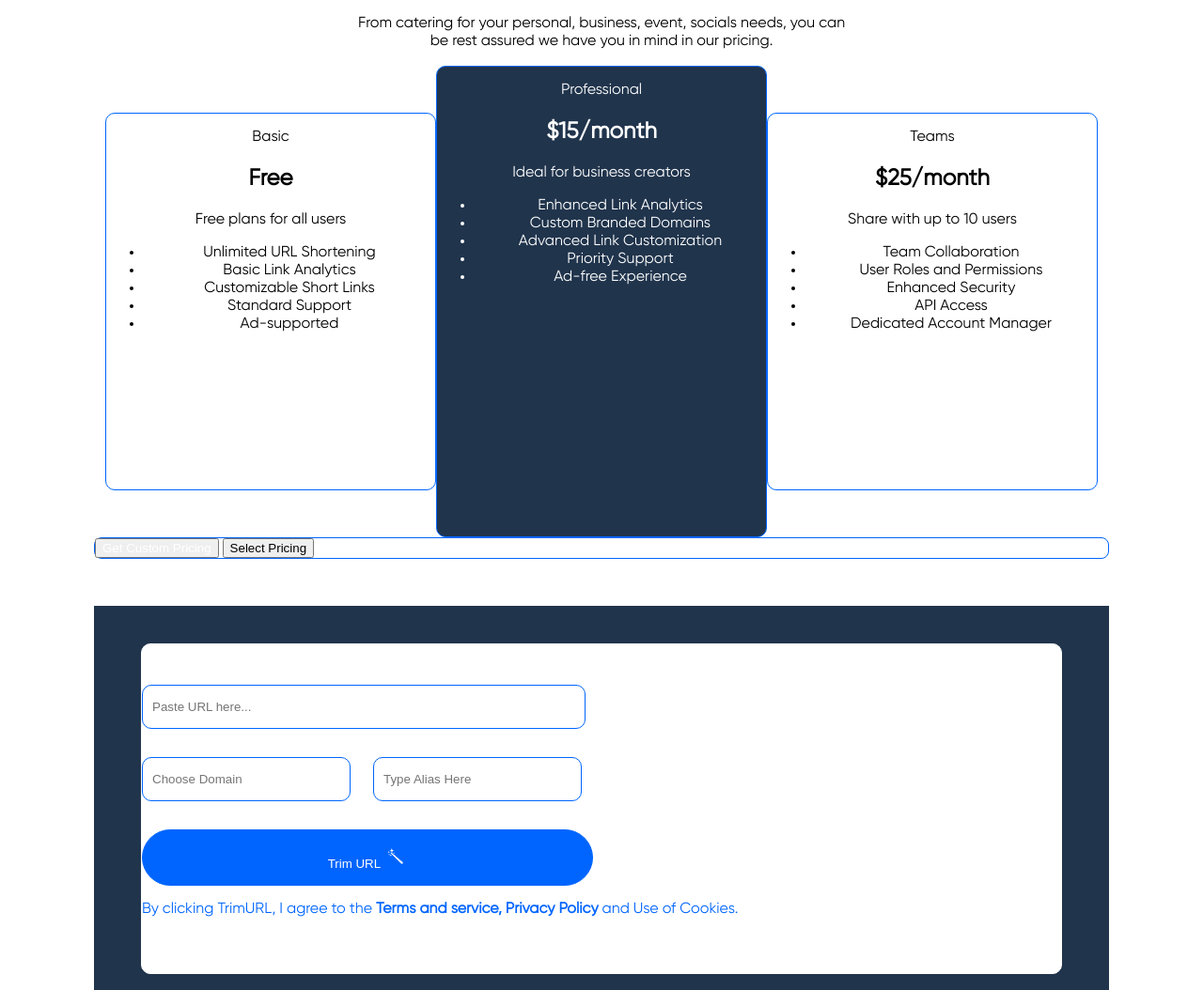
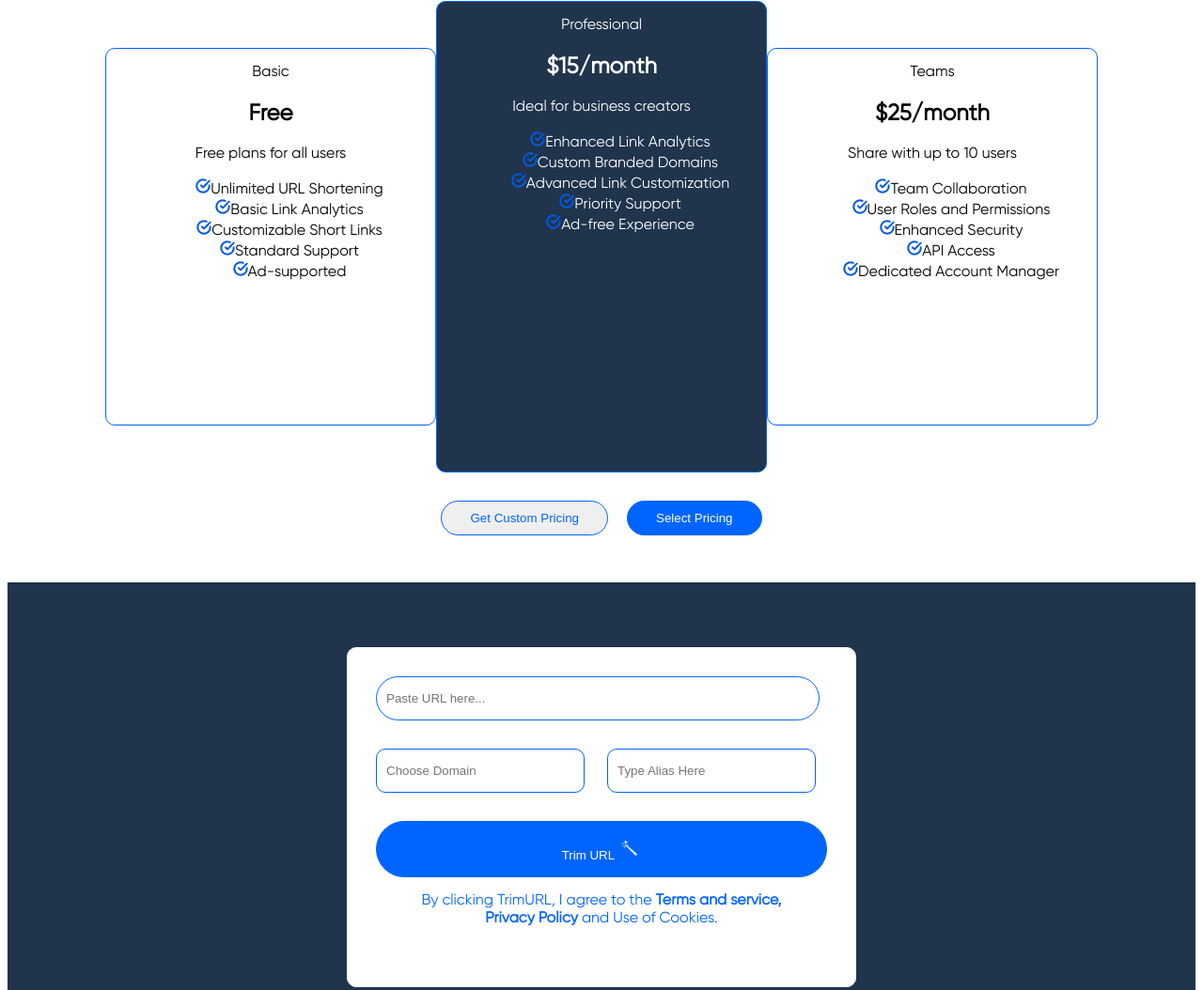
Before and after one commit to Nikky-hub/Examination, a plain HTML site: page index.html in a window 1280 px wide. Shown: the part 1293-2347 px from the top of the page at 94% size. Drawn offline with Linux system fonts and the light colour scheme.

Commit message:
projects

```diff
--- a/index.html
+++ b/index.html
@@ -115,11 +115,11 @@
             <h1>Free</h1>
             <p>Free plans for all users</p>
             <ul>
-                <li>Unlimited URL Shortening</li>
-                <li>Basic Link Analytics</li>
-                <li>Customizable Short Links</li>
-                <li>Standard Support</li>
-                <li>Ad-supported</li>
+                <li><img src="assets/check-circle.png" alt="">Unlimited URL Shortening</li>
+                <li><img src="assets/check-circle.png" alt="">Basic Link Analytics</li>
+                <li><img src="assets/check-circle.png" alt="">Customizable Short Links</li>
+                <li><img src="assets/check-circle.png" alt="">Standard Support</li>
+                <li><img src="assets/check-circle.png" alt="">Ad-supported</li>
             </ul>
         </div>
         <div class="price_2">
@@ -127,11 +127,11 @@
             <h1>$15/month</h1>
             <p>Ideal for business creators</p>
             <ul>
-                <li>Enhanced Link Analytics</li>
-                <li>Custom Branded Domains</li>
-                <li>Advanced Link Customization</li>
-                <li>Priority Support</li>
-                <li>Ad-free Experience</li>
+                <li><img src="assets/check-circle.png" alt="">Enhanced Link Analytics</li>
+                <li><img src="assets/check-circle.png" alt="">Custom Branded Domains</li>
+                <li><img src="assets/check-circle.png" alt="">Advanced Link Customization</li>
+                <li><img src="assets/check-circle.png" alt="">Priority Support</li>
+                <li><img src="assets/check-circle.png" alt="">Ad-free Experience</li>
             </ul>
         </div>
         <div class="price_3">
@@ -139,21 +139,20 @@
             <h1>$25/month</h1>
             <p>Share with up to 10 users</p>
             <ul>
-                <li>Team Collaboration</li>
-                <li>User Roles and Permissions</li>
-                <li>Enhanced Security</li>
-                <li>API Access</li>
-                <li>Dedicated Account Manager</li>
+                <li><img src="assets/check-circle.png" alt="">Team Collaboration</li>
+                <li><img src="assets/check-circle.png" alt="">User Roles and Permissions</li>
+                <li><img src="assets/check-circle.png" alt="">Enhanced Security</li>
+                <li><img src="assets/check-circle.png" alt="">API Access</li>
+                <li><img src="assets/check-circle.png" alt="">Dedicated Account Manager</li>
             </ul>
     </div>
+
+    </section>
+    <section class="priceButton">
+        <button id="first">Get Custom Pricing</button>
+        <button id="second">Select Pricing</button>
     </section>
 
-    <article class="pricingButton">
-        <div id="price">
-              <button id="first">Get Custom Pricing</button>
-              <button id="second">Select Pricing</button>
-        </div>
-    </article>
 
 
 
@@ -170,7 +169,7 @@
             <button class="trim">Trim URL <img src="assets/magic wand.png" alt=""></button>
         </div>
         <p>
-            By clicking TrimURL, I agree to the <span>Terms and service, Privacy Policy</span> and Use of Cookies.
+            By clicking TrimURL, I agree to the <span>Terms and service,<br> Privacy Policy</span> and Use of Cookies.
         </p>
     </div>
     </section>
@@ -201,6 +200,10 @@
     </section>
 
     <section class="fifthHeading">
+        <div class="fifthImg">
+            <img src="assets/Group 3.png" alt="">
+            <img src="assets/Group 2.png" alt="">
+        </div>
         <h1>Revolutionizing Link Optimization</h1>
         <div>
         <button class="revButton">Get Started</button>
--- a/style.css
+++ b/style.css
@@ -5,7 +5,7 @@
   }
   body {
     font-family : "Gilroy";
-    margin: 0px 100px;
+    /* margin: 0px 100px; */
   }
 /* Nav starts */
 nav {
@@ -74,9 +74,6 @@ nav #myUrl {
     display: flex;
     margin-top: 50px;
 }
-/* .subHeadingContent {
-  margin-left: 150px;
-} */
 .subHeadingImage {
     margin-left: 200px;
 }
@@ -109,31 +106,21 @@ nav #myUrl {
 .secondHeading span{
     color: #0065FE;
 }
-
 .pricingSection {
     display: flex;
     justify-content: center;
     text-align: center;
 }
-.pricingSection #price {
+ul {
+    list-style: none;
+}
+
+.pricingSection{
     display: flex;
+    align-items: center;
     justify-content: center;
-    text-align: center;
-}
-.pricingButton #price {
-    border: 1px solid #0065FE;
-    border-radius: 8px;
-}
-.pricingButton #first {
-    color: #0065FE;
-}
-.pricingSection{
-   display: flex;
-   align-items: center;
-   justify-content: center;
+ }
 
-
-}
 .price_1, .price_3 {
     border: 1px solid #0065FE;
     border-radius: 10px;
@@ -148,11 +135,30 @@ nav #myUrl {
     width: 350px;
     height: 500px;
     border-radius: 10px;
-    /* margin: 20px 100px; */
 }
 
 .pricingButton #first {
     color:white;
+}
+
+.priceButton {
+    margin-top: 30px;
+    display: flex;
+    align-items: center;
+    justify-content: center;
+}
+#first , #second {
+    border : 1px solid #0065FE;
+    border-radius: 25px;
+    padding : 10px 30px;
+}
+.priceButton #first {
+    margin-right: 20px;
+    color:#0065FE;
+}
+.priceButton #second {
+    background-color: #0065FE;
+    color: white;
 }
 
 .thirdHeading {
@@ -164,13 +170,17 @@ nav #myUrl {
     margin-top: 50px;
     padding : 40px 50px;
     background-color: #20344c;
+    display: flex;
+    justify-content: center;
+    align-items: center;
+
 
 }
 
 .thirdHeading #first{
-border-radius: 10px;
+/* border-radius: 10px;
 border: 1px solid #0065FE;
-color:#0065FE;
+color:#0065FE; */
 margin-bottom: 30px;
 padding: 15px 10px;
 width: 450px;
@@ -201,6 +211,11 @@ width: 450px;
     width:480px;
 }
 
+.thirdHeading p  {
+    color: #0065FE;
+    text-align: center;
+}
+
 .thirdHeading p span {
     font-weight: bolder;
 }
@@ -208,16 +223,14 @@ width: 450px;
 .form{
     border: 1px solid white;
     border-radius: 10px;
-    /* box-sizing: border-box; */
-    align-content: center;
     background-color: white;
-    height: 350px;
+    height: 300px;
+    padding: 30px 30px;
+
 }
 
 .forthHeading {
     position: relative;
-    text-align: center;
-    margin-top: 50px;
 }
 .question {
     position: absolute;
@@ -226,27 +239,14 @@ width: 450px;
     transform: translateY(-100%);
 
 }
-
-.thirdHeading p  {
-    color: #0065FE;
-}
-
-/* .forthHeading {
-    display: flex;
-    justify-content: center;
-    align-items: baseline;
-} */
-
-
 .fifthHeading {
-    /* display: flex; */
     justify-content: center;
     text-align: center;
     background-color: #20344c;
-    height: 200px;
+    height: 600px;
     padding-top: 50px;
-    /* color: white; */
-
+    position: relative;
+    text-align: center;
 }
 
 .fifthHeading h1 {
@@ -261,9 +261,11 @@ width: 450px;
 }
 .fifthHeading #startedButton {
     border-radius: 8px;
-    /* border: 1px solid #0065FE; */
-    /* background-color: #0065FE; */
     color: white;
+}
+.fifthImg {
+    position: absolute;
+    size: 50px;
 }
 
 .sixHeading {
```
Also changed, not shown: assets/Group 2.png (added), assets/Group 3.png (added), assets/check-circle.png (added).
